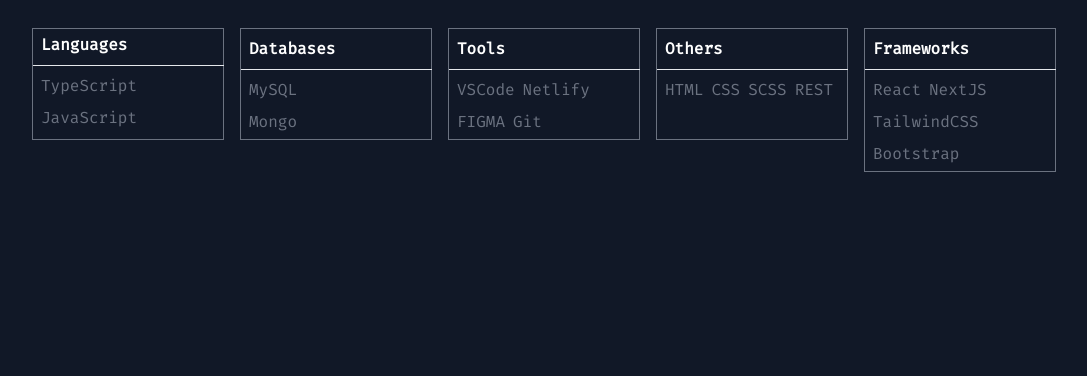
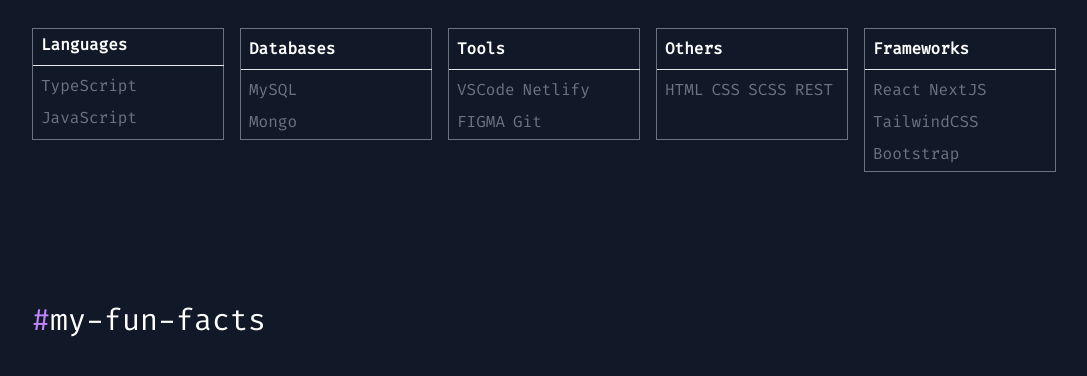
Before and after one commit to AkeleA/new-port, a Next.js app: page /about in a window 1280 px wide. Shown: the part 855-1231 px from the top of the page, without its empty margins (139-1226 px from the left). Built offline with nearby package versions, Linux system fonts and the light colour scheme.

Commit message:
Type error fixed

```diff
--- a/app/about/funfacts.tsx
+++ b/app/about/funfacts.tsx
@@ -3,7 +3,18 @@
 type Props = {};
 
 const Funfacts = (props: Props) => {
-  return <div>F</div>;
+  return (
+    <div className="w-[939px] h-[264px] flex-shrink-0 absolute top-[1153px] left-[171px]">
+      <div className="inline-flex items-start w-[251px] h-[42px]">
+        <span className="font-sans leading-normal text-purple-400 text-3xl not-italic font-medium">
+          #
+        </span>
+        <span className="font-sans leading-normal text-white text-3xl not-italic font-medium">
+          my-fun-facts
+        </span>
+      </div>
+    </div>
+  );
 };
 
-export default F;
+export default Funfacts;
--- a/app/about/page.tsx
+++ b/app/about/page.tsx
@@ -5,6 +5,7 @@
 import Footer from "@/components/Footer";
 import AkeleProf from "./bio";
 import Akeleskills from "./skills";
+import Funfacts from "./funfacts";
 
 type Props = {};
 
@@ -16,6 +17,7 @@
       <Footer />
       <AkeleProf />
       <Akeleskills />
+      <Funfacts />
       <div>
         <div className="absolute box-border left-[1284px] top-[672px]">
           <Image
```
